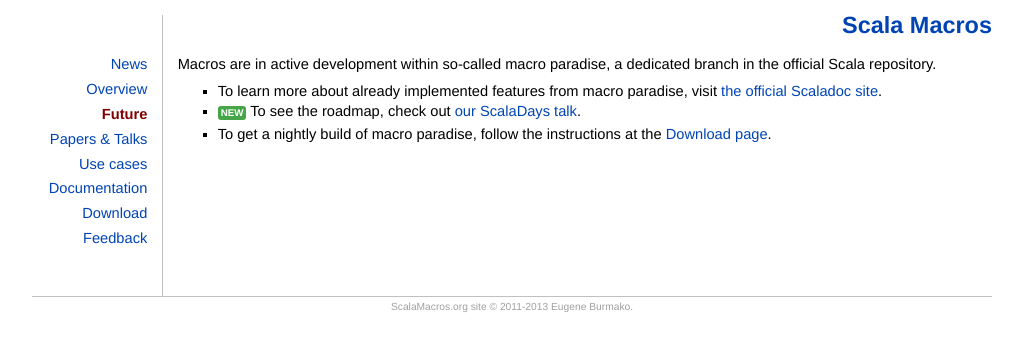
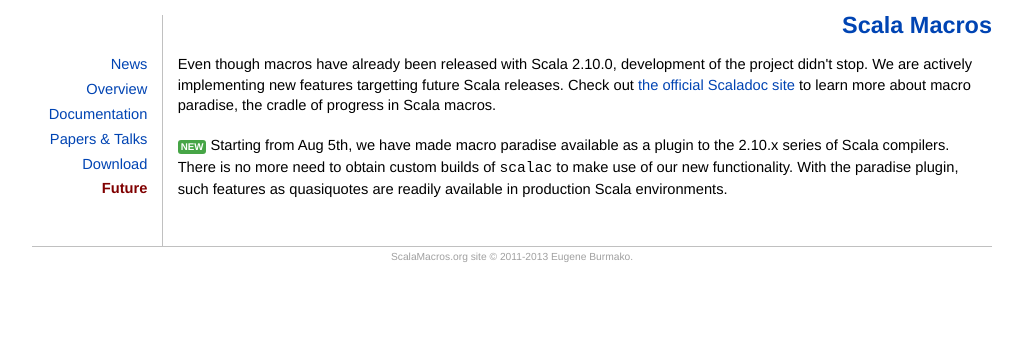
Before and after one commit to scalamacros/scalamacros.github.com, a Jekyll site: the page built from future.html, in a window 1280 px wide. Shown: the top 351 px of the page, without its empty margins (128-1151 px from the left). Built offline with Jekyll 4.4.1, drawn with Linux system fonts in a browser that asks for light colours.

Commit message:
paradise 2.0.0-SNAPSHOT

```diff
--- a/_layouts/default.html
+++ b/_layouts/default.html
@@ -38,23 +38,17 @@
               {% if page.url == "/index.html" %}<li class="current"><a href="/index.html">Overview</a></li>{% else %}
               <li><a href="/index.html">Overview</a></li>{% endif %}
 
-              {% if page.url == "/future.html" %}<li class="current"><a href="/future.html">Future</a></li>{% else %}
-              <li><a href="/future.html">Future</a></li>{% endif %}
+              {% if page.url == "/documentation.html" %}<li class="current"><a href="/documentation.html">Documentation</a></li>{% else %}
+              <li><a href="/documentation.html">Documentation</a></li>{% endif %}
 
               {% if page.url == "/paperstalks.html" %}<li class="current"><a href="/talks.html">Papers &amp; Talks</a></li>{% else %}
               <li><a href="/paperstalks.html">Papers &amp; Talks</a></li>{% endif %}
 
-              {% if page.url == "/usecases.html" or page.url == "/usecases/index.html" %}<li class="current"><a href="/usecases.html">Use cases</a></li>{% else %}
-              <li><a href="/usecases.html">Use cases</a></li>{% endif %}
-
-              {% if page.url == "/documentation.html" %}<li class="current"><a href="/documentation.html">Documentation</a></li>{% else %}
-              <li><a href="/documentation.html">Documentation</a></li>{% endif %}
-
               {% if page.url == "/download.html" %}<li class="current"><a href="/download.html">Download</a></li>{% else %}
               <li><a href="/download.html">Download</a></li>{% endif %}
 
-              {% if page.url == "/feedback.html" %}<li class="current"><a href="/feedback.html">Feedback</a></li>{% else %}
-              <li><a href="/feedback.html">Feedback</a></li>{% endif %}
+              {% if page.url == "/future.html" %}<li class="current"><a href="/future.html">Future</a></li>{% else %}
+              <li><a href="/future.html">Future</a></li>{% endif %}
             </ol>
           </li>
         </ol>
--- a/future.html
+++ b/future.html
@@ -5,9 +5,15 @@
 plusone: false
 ---
 
-<p>Macros are in active development within so-called macro paradise, a dedicated branch in the official Scala repository.</p>
-<ul>
-  <li>To learn more about already implemented features from macro paradise, visit <a href="http://docs.scala-lang.org/overviews/macros/overview.html">the official Scaladoc site</a>.</li>
-  <li><span style="background-color: #46A546; color: #FFFFFF; border-radius: 3px 3px 3px 3px; font-size: 9.75px; font-weight: bold; padding: 1px 3px 2px">NEW</span> To see the roadmap, check out <a href="/paperstalks/2013-06-12-HalfYearInMacroParadise.pdf">our ScalaDays talk</a>.</li>
-  <li>To get a nightly build of macro paradise, follow the instructions at the <a href="/download.html">Download page</a>.</li>
-</ul></p>
+<p>
+  Even though macros have already been released with Scala 2.10.0, development of the project didn't stop.
+  We are actively implementing new features targetting future Scala releases.
+  Check out <a href="http://docs.scala-lang.org/overviews/macros/paradise.html">the official Scaladoc site</a>
+  to learn more about macro paradise, the cradle of progress in Scala macros.
+</p>
+
+<p>
+  <span style="background-color: #46A546; color: #FFFFFF; border-radius: 3px 3px 3px 3px; font-size: 9.75px; font-weight: bold; padding: 1px 3px 2px">NEW</span> Starting from Aug 5th, we have made macro paradise available as a plugin to the 2.10.x series of Scala compilers.
+  There is no more need to obtain custom builds of <code class="scala">scalac</code> to make use of our new functionality.
+  With the paradise plugin, such features as quasiquotes are readily available in production Scala environments.
+</p>
--- a/news/_posts/2013-05-18-half-a-year-in-macro-paradise.html
+++ b/news/_posts/2013-05-18-half-a-year-in-macro-paradise.html
@@ -10,4 +10,4 @@
 
 <p>Scala Days 2013 session page: <a href="http://www.scaladays.org/#/june-12/room1/10:15-11:00/Half-a-Year-in-Macro-Paradise">http://www.scaladays.org/#/june-12/room1/10:15-11:00/Half-a-Year-in-Macro-Paradise</a><br/>
 Download the slides: <a href="/paperstalks/2013-06-12-HalfYearInMacroParadise.pdf">Half a Year In Macro Paradise</a> (PDF, 60 Kb)<br/>
-Watch the video: <a href="http://parleys.com/channel/51ae1022e4b01033a7e4b6ca/presentations">coming soon at Parleys</a></p>
+Watch the video: <a href="http://parleys.com/play/51c16dffe4b0d38b54f46216/chapter0/about">ScalaDays 2013 >> Half a Year in Macro Paradise (Parleys.com)</a></p>
```
Also changed, not shown: download.html (+5 -5 lines), index.html (+5 -3 lines), news/_posts/2013-08-05-macro-paradise-2.0.0-snapshot.html (added, +106 -0 lines), paperstalks.html (+0 -8 lines).
